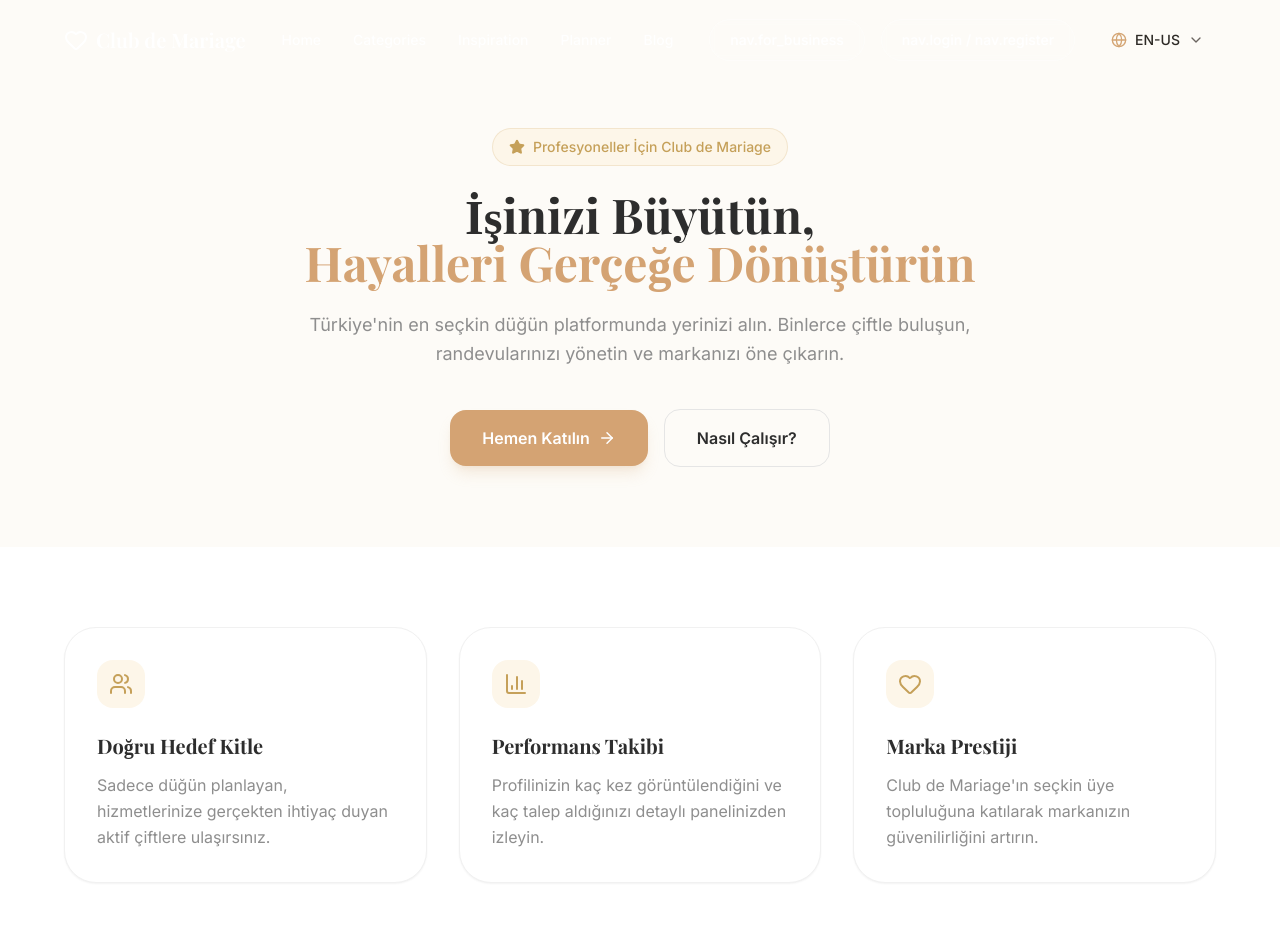
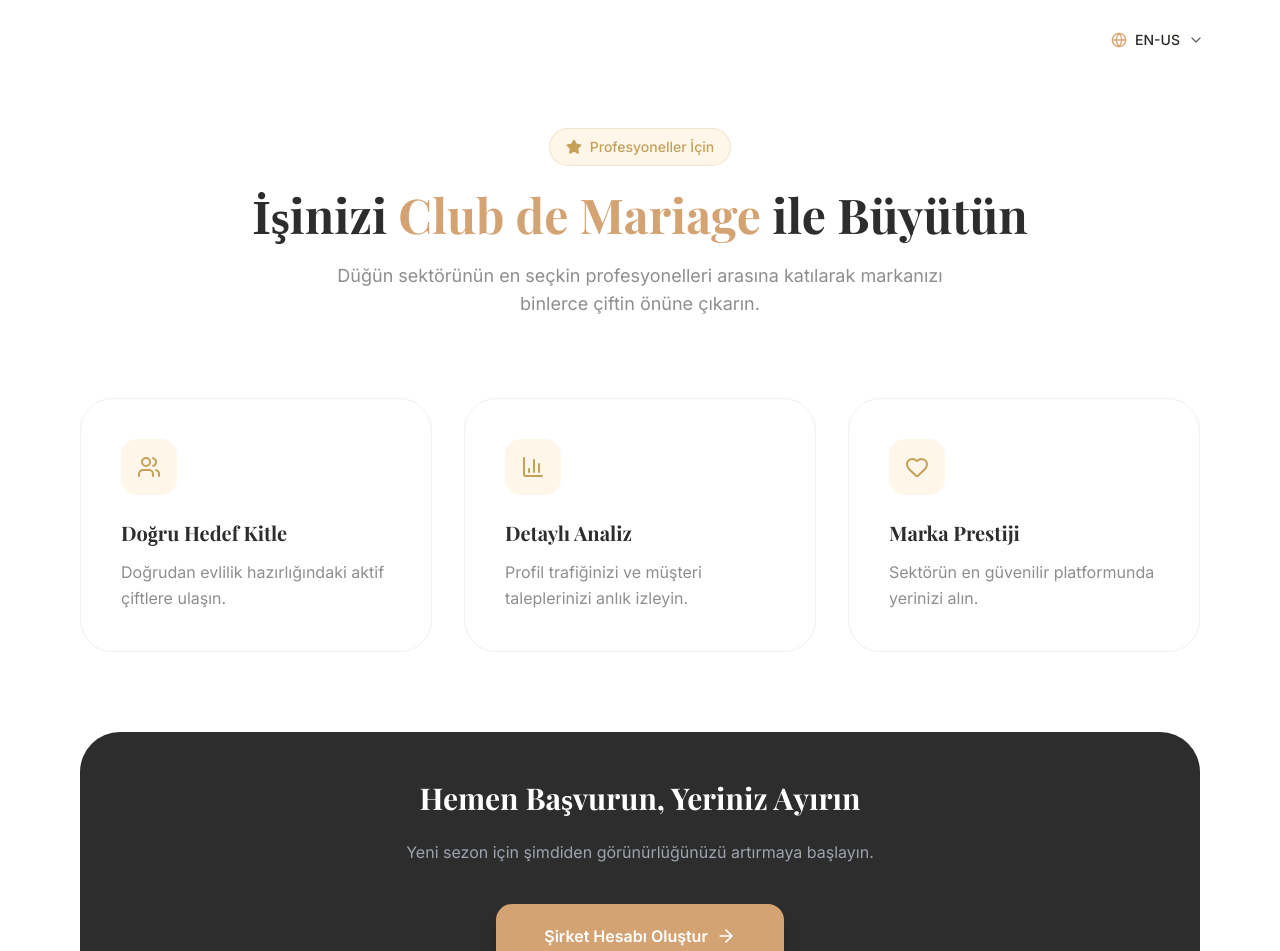
Before and after one commit to gb05313594187-tech/ClubdeMarrige, a React (Vite) app: page /business in a window 1280 px wide. Shown: the top 951 px of the page. Built offline with nearby package versions, Linux system fonts and the light colour scheme; a web font is replaced by a local one.

Commit message:
Update BusinessPage.tsx

```diff
--- a/src/pages/BusinessPage.tsx
+++ b/src/pages/BusinessPage.tsx
@@ -1,91 +1,49 @@
-
-import { Heart, Star, Users, BarChart3, ArrowRight } from 'lucide-react';
+import { Star, Users, BarChart3, Heart, ArrowRight } from 'lucide-react';
 
 export default function BusinessPage() {
   return (
-    <div className="min-h-screen bg-white">
-      {/* Hero Section - Tanıtım */}
-      <section className="pt-32 pb-20 bg-[#FDFBF7] px-4 text-center">
-        <div className="max-w-4xl mx-auto">
+    <div className="min-h-screen bg-white pt-32 pb-20">
+      <div className="max-w-6xl mx-auto px-4">
+        {/* Üst Bölüm */}
+        <div className="text-center mb-20">
           <div className="inline-flex items-center gap-2 px-4 py-2 rounded-full bg-[#FDF6E9] border border-[#C5A059]/20 text-[#C5A059] text-sm font-medium mb-6">
             <Star className="w-4 h-4 fill-current" />
-            <span>Profesyoneller İçin Club de Mariage</span>
+            <span>Profesyoneller İçin</span>
           </div>
-          <h1 className="text-4xl md:text-5xl font-playfair font-bold text-[#2D2D2D] mb-6 leading-tight">
-            İşinizi Büyütün, <br />
-            <span className="text-[#D4A373]">Hayalleri Gerçeğe Dönüştürün</span>
+          <h1 className="text-5xl font-playfair font-bold text-[#2D2D2D] mb-6">
+            İşinizi <span className="text-[#D4A373]">Club de Mariage</span> ile Büyütün
           </h1>
-          <p className="text-lg text-[#8E8E8E] mb-10 max-w-2xl mx-auto leading-relaxed">
-            Türkiye'nin en seçkin düğün platformunda yerinizi alın. Binlerce çiftle buluşun, randevularınızı yönetin ve markanızı öne çıkarın.
+          <p className="text-[#8E8E8E] text-lg max-w-2xl mx-auto">
+            Düğün sektörünün en seçkin profesyonelleri arasına katılarak markanızı binlerce çiftin önüne çıkarın.
           </p>
-          <div className="flex flex-col sm:flex-row items-center justify-center gap-4">
-            <a href="/register" className="w-full sm:w-auto bg-[#D4A373] text-white px-8 py-4 rounded-xl font-bold shadow-lg shadow-[#D4A373]/20 hover:bg-[#C59668] transition-all flex items-center justify-center gap-2">
-              Hemen Katılın <ArrowRight size={18} />
-            </a>
-            <button className="w-full sm:w-auto border border-[#E5E5E5] text-[#2D2D2D] px-8 py-4 rounded-xl font-bold hover:bg-gray-50 transition-all">
-              Nasıl Çalışır?
-            </button>
-          </div>
         </div>
-      </section>
 
-      {/* Avantajlar Section */}
-      <section className="py-20 px-4">
-        <div className="max-w-6xl mx-auto">
-          <div className="grid grid-cols-1 md:grid-cols-3 gap-8">
-            {/* Kart 1 */}
-            <div className="p-8 rounded-[32px] border border-[#F1F1F1] bg-white shadow-sm hover:shadow-md transition-shadow">
-              <div className="w-12 h-12 bg-[#FDF6E9] rounded-2xl flex items-center justify-center mb-6 text-[#C5A059]">
-                <Users size={24} />
+        {/* Avantajlar Grid */}
+        <div className="grid grid-cols-1 md:grid-cols-3 gap-8 mb-20">
+          {[
+            { icon: <Users />, title: "Doğru Hedef Kitle", desc: "Doğrudan evlilik hazırlığındaki aktif çiftlere ulaşın." },
+            { icon: <BarChart3 />, title: "Detaylı Analiz", desc: "Profil trafiğinizi ve müşteri taleplerinizi anlık izleyin." },
+            { icon: <Heart />, title: "Marka Prestiji", desc: "Sektörün en güvenilir platformunda yerinizi alın." }
+          ].map((item, idx) => (
+            <div key={idx} className="p-10 rounded-[32px] border border-[#F1F1F1] bg-white hover:shadow-xl transition-all group">
+              <div className="w-14 h-14 bg-[#FDF6E9] text-[#C5A059] rounded-2xl flex items-center justify-center mb-6 group-hover:scale-110 transition-transform">
+                {item.icon}
               </div>
-              <h3 className="text-xl font-bold text-[#2D2D2D] mb-3">Doğru Hedef Kitle</h3>
-              <p className="text-[#8E8E8E] leading-relaxed">
-                Sadece düğün planlayan, hizmetlerinize gerçekten ihtiyaç duyan aktif çiftlere ulaşırsınız.
-              </p>
+              <h3 className="text-xl font-bold text-[#2D2D2D] mb-3">{item.title}</h3>
+              <p className="text-[#8E8E8E] leading-relaxed">{item.desc}</p>
             </div>
+          ))}
+        </div>
 
-            {/* Kart 2 */}
-            <div className="p-8 rounded-[32px] border border-[#F1F1F1] bg-white shadow-sm hover:shadow-md transition-shadow">
-              <div className="w-12 h-12 bg-[#FDF6E9] rounded-2xl flex items-center justify-center mb-6 text-[#C5A059]">
-                <BarChart3 size={24} />
-              </div>
-              <h3 className="text-xl font-bold text-[#2D2D2D] mb-3">Performans Takibi</h3>
-              <p className="text-[#8E8E8E] leading-relaxed">
-                Profilinizin kaç kez görüntülendiğini ve kaç talep aldığınızı detaylı panelinizden izleyin.
-              </p>
-            </div>
-
-            {/* Kart 3 */}
-            <div className="p-8 rounded-[32px] border border-[#F1F1F1] bg-white shadow-sm hover:shadow-md transition-shadow">
-              <div className="w-12 h-12 bg-[#FDF6E9] rounded-2xl flex items-center justify-center mb-6 text-[#C5A059]">
-                <Heart size={24} />
-              </div>
-              <h3 className="text-xl font-bold text-[#2D2D2D] mb-3">Marka Prestiji</h3>
-              <p className="text-[#8E8E8E] leading-relaxed">
-                Club de Mariage'ın seçkin üye topluluğuna katılarak markanızın güvenilirliğini artırın.
-              </p>
-            </div>
-          </div>
-        </div>
-      </section>
-
-      {/* CTA Section */}
-      <section className="py-20 px-4 bg-[#2D2D2D] text-white overflow-hidden relative">
-        <div className="max-w-4xl mx-auto text-center relative z-10">
-          <h2 className="text-3xl md:text-4xl font-playfair font-bold mb-6">
-            Gelecek Sezon İçin Takviminizi Şimdiden Doldurun
-          </h2>
-          <p className="text-gray-400 mb-10 text-lg">
-            Sınırlı süreliğine "Premium Listeleme" fırsatlarından yararlanmak için bugün başvurun.
-          </p>
-          <a href="/register" className="inline-block bg-[#D4A373] text-white px-10 py-4 rounded-xl font-bold hover:bg-[#C59668] transition-all">
-            Şirket Kaydını Başlat
+        {/* CTA Buton */}
+        <div className="text-center bg-[#2D2D2D] rounded-[40px] p-12 relative overflow-hidden text-white">
+          <h2 className="text-3xl font-playfair font-bold mb-6">Hemen Başvurun, Yeriniz Ayırın</h2>
+          <p className="text-gray-400 mb-10 max-w-lg mx-auto">Yeni sezon için şimdiden görünürlüğünüzü artırmaya başlayın.</p>
+          <a href="/register" className="inline-flex items-center gap-2 bg-[#D4A373] text-white px-12 py-5 rounded-2xl font-bold hover:bg-[#C59668] transition-all shadow-xl shadow-black/20">
+            Şirket Hesabı Oluştur <ArrowRight size={20} />
           </a>
         </div>
-        {/* Dekoratif Arka Plan */}
-        <div className="absolute top-0 right-0 w-64 h-64 bg-[#D4A373] opacity-10 blur-[100px] -mr-32 -mt-32"></div>
-        <div className="absolute bottom-0 left-0 w-64 h-64 bg-[#C5A059] opacity-10 blur-[100px] -ml-32 -mb-32"></div>
-      </section>
+      </div>
     </div>
   );
 }
```
